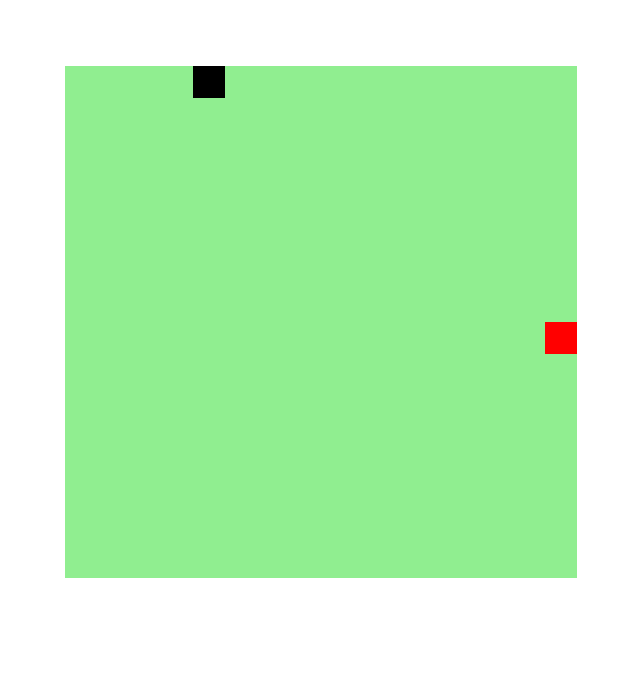
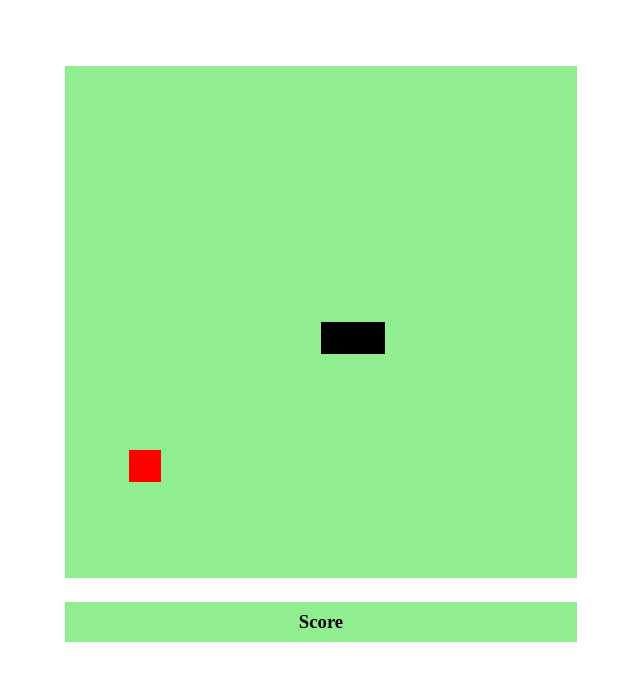
Before and after one commit to rsfbernardes/snake_game_by_del, a plain HTML site: page index.html in a window 1280 px wide. Shown: the part 108-788 px from the top of the page, without its empty margins (295-935 px from the left). Drawn offline with Linux system fonts and the light colour scheme.

Commit message:
fixed bug snake desapear when canvas has more then 512px, e.g. 16 * box

```diff
--- a/index.html
+++ b/index.html
@@ -13,5 +13,6 @@
         <h1>CRAZY SNAKE GAME</h1>
     </header>
     <canvas id="crazy-snake-game" width="512" height="512"></canvas>
+    <h3 class="score" id="score">Score</h3>
 </body>
 </html>
--- a/script.js
+++ b/script.js
@@ -3,11 +3,12 @@ let context = canvas.getContext("2d");
 let box = 32;
 let snake = [];
 let direction = "right";
-let game = setInterval(startGame, 1000);
+let game = setInterval(startGame, 100);
+let score = 0;
 
 snake[0] = {
-    x: 0 * box,
-    y: 0 * box
+    x: 8 * box,
+    y: 8 * box
 }
 
 let food = {
@@ -35,13 +36,21 @@ function createFood(){
 document.addEventListener('keydown', update);
 
 function update(event) {
-    if(event.keyCode == 37 && direction != "right") direction = "left";
-    if(event.keyCode == 38 && direction != "down") direction = "up";
-    if(event.keyCode == 39 && direction != "left") direction = "right";
-    if(event.keyCode == 40 && direction != "up") direction = "down";
+    if(snake[0].x >= 0 && snake[0].x <= 15 * box && snake[0].y >= 0 && snake[0].y <= 15 * box) {
+        if(event.keyCode == 37 && direction != "right") direction = "left";
+        if(event.keyCode == 38 && direction != "down") direction = "up";
+        if(event.keyCode == 39 && direction != "left") direction = "right";
+        if(event.keyCode == 40 && direction != "up") direction = "down";
+    }
 }
 
 function startGame() {
+
+    if(snake[0].x > 15 * box && direction == "right") snake[0].x = 0;
+    if(snake[0].x < 0 && direction == "left") snake[0].x = 15 * box;
+    if(snake[0].y > 15 * box && direction == "down") snake[0].y = 0;
+    if(snake[0].y < 0 && direction == "up") snake[0].y = 15 * box;
+
     createBG();
     createSnake();
     createFood();
@@ -52,11 +61,6 @@ function startGame() {
             alert('G4M3 0V3R! O Mito sentou na cobra');
         }
     }
-
-    if(snake[0].x > 15 * box && direction == "right") snake[0].x = 0;
-    if(snake[0].x < 0 && direction == "left") snake[0].x = 16 * box;
-    if(snake[0].y > 15 * box && direction == "down") snake[0].y = 0;
-    if(snake[0].y < 0 && direction == "up") snake[0].y = 16 * box;
 
     let snakeX = snake[0].x;
     let snakeY = snake[0].y;
--- a/style.css
+++ b/style.css
@@ -16,3 +16,13 @@ canvas {
     display: block;
     margin: 60px auto 0;
 }
+
+.score {
+    width: 512px;
+    height: 5vh;
+    display: flex;
+    margin: 3vh auto;
+    background-color: lightgreen;
+    justify-content: center;
+    align-items: center;
+}
```
